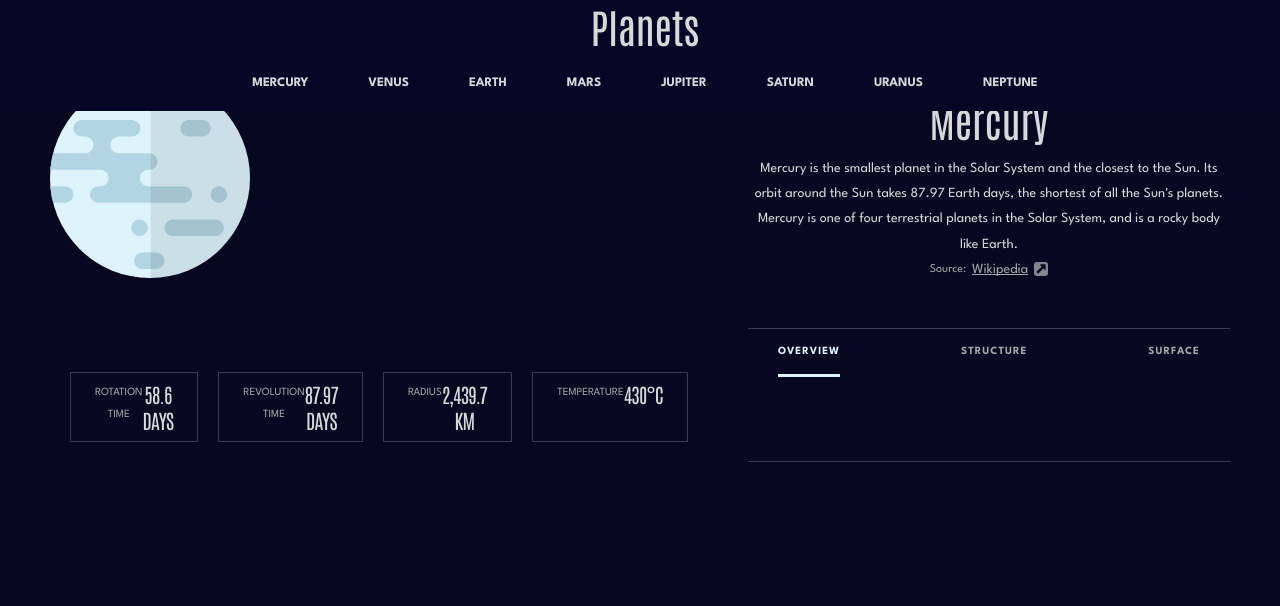
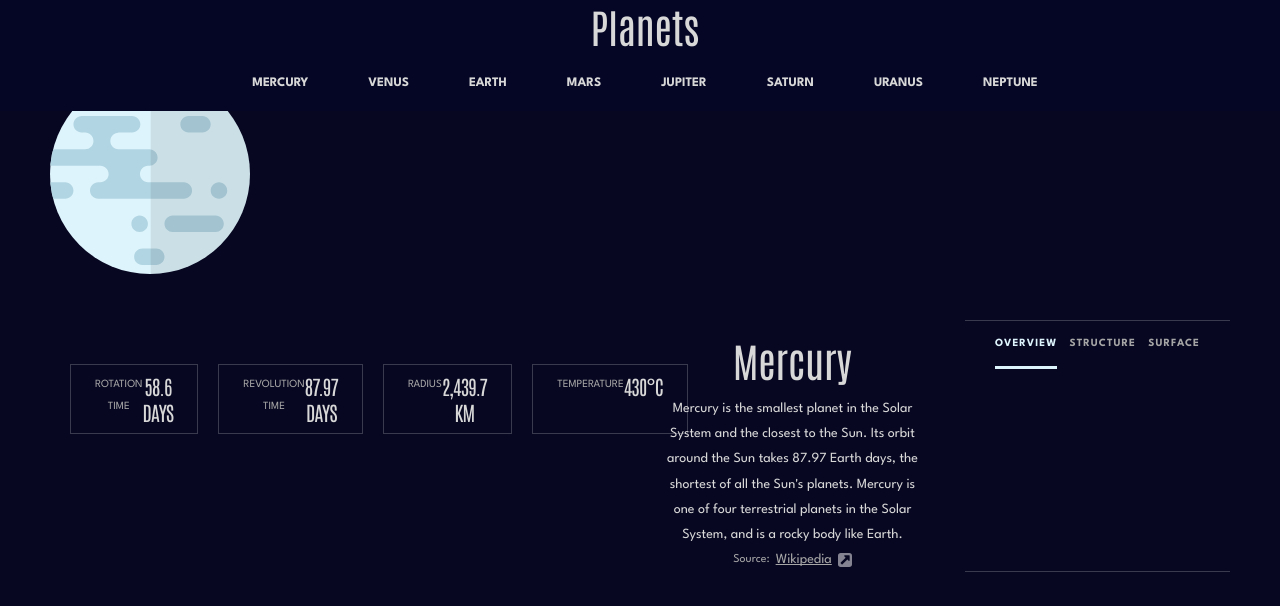
Before and after one commit to cgojk/planets, a React (Vite) app: page /mercury/overview in a window 1280 px wide. Shown: the top 606 px of the page. Built offline with nearby package versions, Linux system fonts and the light colour scheme.

Commit message:
adidng queries

```diff
--- a/src/styles/_queries.scss
+++ b/src/styles/_queries.scss
@@ -71,25 +71,36 @@
 
 .general__inner{
     display:grid;
-    grid-template-areas:"  image  . "
-                        "content  navigation";
-    ;
 
-    grid-template-columns: 1fr 1fr;
+
+    grid-template-columns:  1fr 1fr 1fr 1fr;
+    grid-template-rows:  auto auto;
     gap:var(--space-10);
+
+    .image__container{
+        grid-column: 1 / 5;
+        grid-row: 1 / 2;
+    }
 
 
     .internal-navigation{
-        grid-area: navigation;
+        grid-column: 4 / 5;
+        grid-row: 2 / 3;
+
+
     }
 
-    .circle__color--planet
-    {
-        grid-area: image;
-    }
+
+
+
 
     .wrapper__general--details{
-        grid-area: content;
+        grid-column: 1 / 3;
+        grid-row: 2 / 3;
+        display:flex;
+        flex-direction:column;
+
+
     }
 
 }
```
